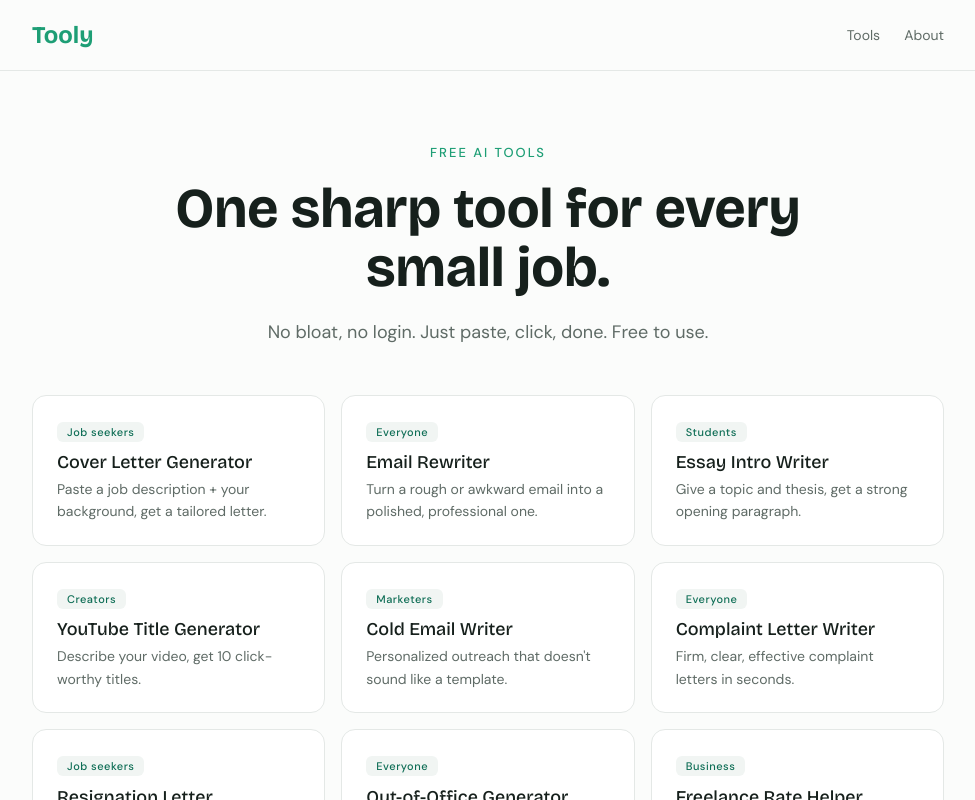
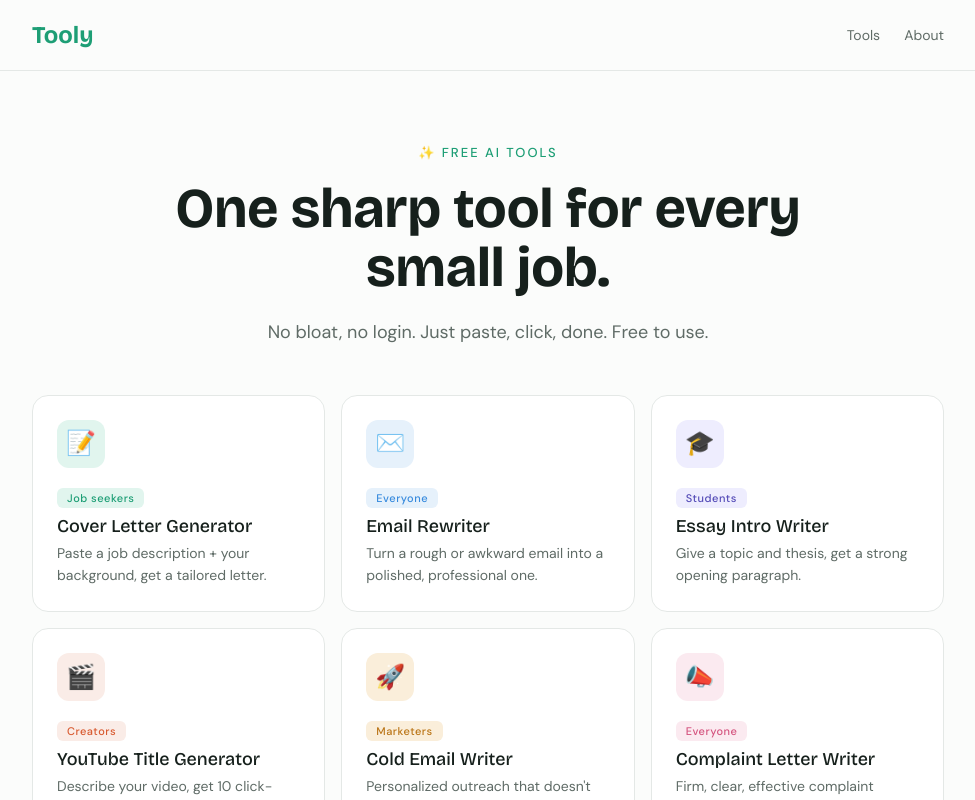
Before and after one commit to Marcoseliecer8/tooly, a Next.js app: page / in a window 1280 px wide. Shown: the top 800 px of the page, without its empty margins (152-1127 px from the left). Built offline with nearby package versions, Linux system fonts and the light colour scheme.

Commit message:
Update page.js

```diff
--- a/app/page.js
+++ b/app/page.js
@@ -1,21 +1,30 @@
 import Link from "next/link";
 
 const tools = [
-  { name: "Cover Letter Generator", desc: "Paste a job description + your background, get a tailored letter.", tag: "Job seekers", href: "/cover-letter" },
-  { name: "Email Rewriter", desc: "Turn a rough or awkward email into a polished, professional one.", tag: "Everyone", href: "/email-rewriter" },
-  { name: "Essay Intro Writer", desc: "Give a topic and thesis, get a strong opening paragraph.", tag: "Students", href: "/essay-intro" },
-  { name: "YouTube Title Generator", desc: "Describe your video, get 10 click-worthy titles.", tag: "Creators", href: "/youtube-titles" },
-  { name: "Cold Email Writer", desc: "Personalized outreach that doesn't sound like a template.", tag: "Marketers", href: "/cold-email" },
-  { name: "Complaint Letter Writer", desc: "Firm, clear, effective complaint letters in seconds.", tag: "Everyone", href: "/complaint-letter" },
-  { name: "Resignation Letter Generator", desc: "A professional, gracious resignation letter that keeps the door open.", tag: "Job seekers", href: "/resignation-letter" },
-  { name: "Out-of-Office Generator", desc: "A clear, professional auto-reply for when you're away.", tag: "Everyone", href: "/out-of-office" },
-  { name: "Freelance Rate Helper", desc: "Describe your work, get a reasoned rate range and how to justify it.", tag: "Business", href: "/freelance-rate" },
-  { name: "Performance Review Phrases", desc: "Turn rough notes into clear, constructive review phrases.", tag: "Business", href: "/performance-review" },
+  { name: "Cover Letter Generator", desc: "Paste a job description + your background, get a tailored letter.", tag: "Job seekers", href: "/cover-letter", icon: "📝", color: "#1D9E75", bg: "#E1F5EE" },
+  { name: "Email Rewriter", desc: "Turn a rough or awkward email into a polished, professional one.", tag: "Everyone", href: "/email-rewriter", icon: "✉️", color: "#378ADD", bg: "#E6F1FB" },
+  { name: "Essay Intro Writer", desc: "Give a topic and thesis, get a strong opening paragraph.", tag: "Students", href: "/essay-intro", icon: "🎓", color: "#534AB7", bg: "#EEEDFE" },
+  { name: "YouTube Title Generator", desc: "Describe your video, get 10 click-worthy titles.", tag: "Creators", href: "/youtube-titles", icon: "🎬", color: "#D85A30", bg: "#FAECE7" },
+  { name: "Cold Email Writer", desc: "Personalized outreach that doesn't sound like a template.", tag: "Marketers", href: "/cold-email", icon: "🚀", color: "#BA7517", bg: "#FAEEDA" },
+  { name: "Complaint Letter Writer", desc: "Firm, clear, effective complaint letters in seconds.", tag: "Everyone", href: "/complaint-letter", icon: "📣", color: "#D4537E", bg: "#FBEAF0" },
+  { name: "Resignation Letter Generator", desc: "A professional, gracious resignation letter that keeps the door open.", tag: "Job seekers", href: "/resignation-letter", icon: "👋", color: "#1D9E75", bg: "#E1F5EE" },
+  { name: "Out-of-Office Generator", desc: "A clear, professional auto-reply for when you're away.", tag: "Everyone", href: "/out-of-office", icon: "🏝️", color: "#378ADD", bg: "#E6F1FB" },
+  { name: "Freelance Rate Helper", desc: "Describe your work, get a reasoned rate range and how to justify it.", tag: "Business", href: "/freelance-rate", icon: "💰", color: "#639922", bg: "#EAF3DE" },
+  { name: "Performance Review Phrases", desc: "Turn rough notes into clear, constructive review phrases.", tag: "Business", href: "/performance-review", icon: "⭐", color: "#534AB7", bg: "#EEEDFE" },
 ];
 
 export default function Home() {
   return (
     <main>
+      <style>{`
+        @keyframes fadeUp { from { opacity: 0; transform: translateY(16px); } to { opacity: 1; transform: translateY(0); } }
+        .tool-card { animation: fadeUp 0.5s ease both; transition: transform 0.18s ease, box-shadow 0.18s ease, border-color 0.18s ease; }
+        .tool-card:hover { transform: translateY(-4px); box-shadow: 0 12px 28px -12px var(--glow); border-color: var(--accent); }
+        .tool-icon { transition: transform 0.18s ease; }
+        .tool-card:hover .tool-icon { transform: scale(1.12) rotate(-4deg); }
+        .hero-fade { animation: fadeUp 0.6s ease both; }
+      `}</style>
+
       <nav style={{ borderBottom: "1px solid var(--line)", padding: "16px 0" }}>
         <div className="wrap" style={{ display: "flex", alignItems: "center", justifyContent: "space-between" }}>
           <div style={{ fontFamily: "'Bricolage Grotesque'", fontWeight: 700, fontSize: 24, color: "var(--green)" }}>Tooly</div>
@@ -25,9 +34,9 @@ export default function Home() {
         </div>
       </nav>
 
-      <section className="wrap" style={{ padding: "72px 24px 48px", textAlign: "center" }}>
+      <section className="wrap hero-fade" style={{ padding: "72px 24px 48px", textAlign: "center" }}>
         <div style={{ fontSize: 13, letterSpacing: 2, textTransform: "uppercase", color: "var(--green)", fontWeight: 500, marginBottom: 16 }}>
-          Free AI tools
+          ✨ Free AI tools
         </div>
         <h1 style={{ fontSize: 56, fontWeight: 700, maxWidth: 640, margin: "0 auto 20px" }}>
           One sharp tool for every small job.
@@ -39,13 +48,20 @@ export default function Home() {
 
       <section className="wrap" style={{ paddingBottom: 80 }}>
         <div style={{ display: "grid", gridTemplateColumns: "repeat(auto-fit, minmax(280px, 1fr))", gap: 16 }}>
-          {tools.map((t) => (
-            <Link key={t.name} href={t.href} style={{
-              background: "#fff", border: "1px solid var(--line)", borderRadius: 14,
-              padding: "22px 24px", display: "block",
+          {tools.map((t, i) => (
+            <Link key={t.name} href={t.href} className="tool-card" style={{
+              background: "#fff", border: "1px solid var(--line)", borderRadius: 16,
+              padding: "24px", display: "block",
+              animationDelay: `${i * 0.05}s`,
+              "--accent": t.color, "--glow": t.bg,
             }}>
-              <div style={{ marginBottom: 10 }}>
-                <span style={{ fontSize: 11, fontWeight: 500, background: "var(--surface)", color: "var(--green-dark)", padding: "3px 10px", borderRadius: 6, letterSpacing: 0.5 }}>{t.tag}</span>
+              <div className="tool-icon" style={{
+                width: 48, height: 48, borderRadius: 12, background: t.bg,
+                display: "flex", alignItems: "center", justifyContent: "center",
+                fontSize: 24, marginBottom: 16,
+              }}>{t.icon}</div>
+              <div style={{ marginBottom: 8 }}>
+                <span style={{ fontSize: 11, fontWeight: 500, background: t.bg, color: t.color, padding: "3px 10px", borderRadius: 6, letterSpacing: 0.5 }}>{t.tag}</span>
               </div>
               <h3 style={{ fontSize: 18, fontWeight: 500, marginBottom: 6 }}>{t.name}</h3>
               <p style={{ fontSize: 14, color: "var(--muted)" }}>{t.desc}</p>
```
